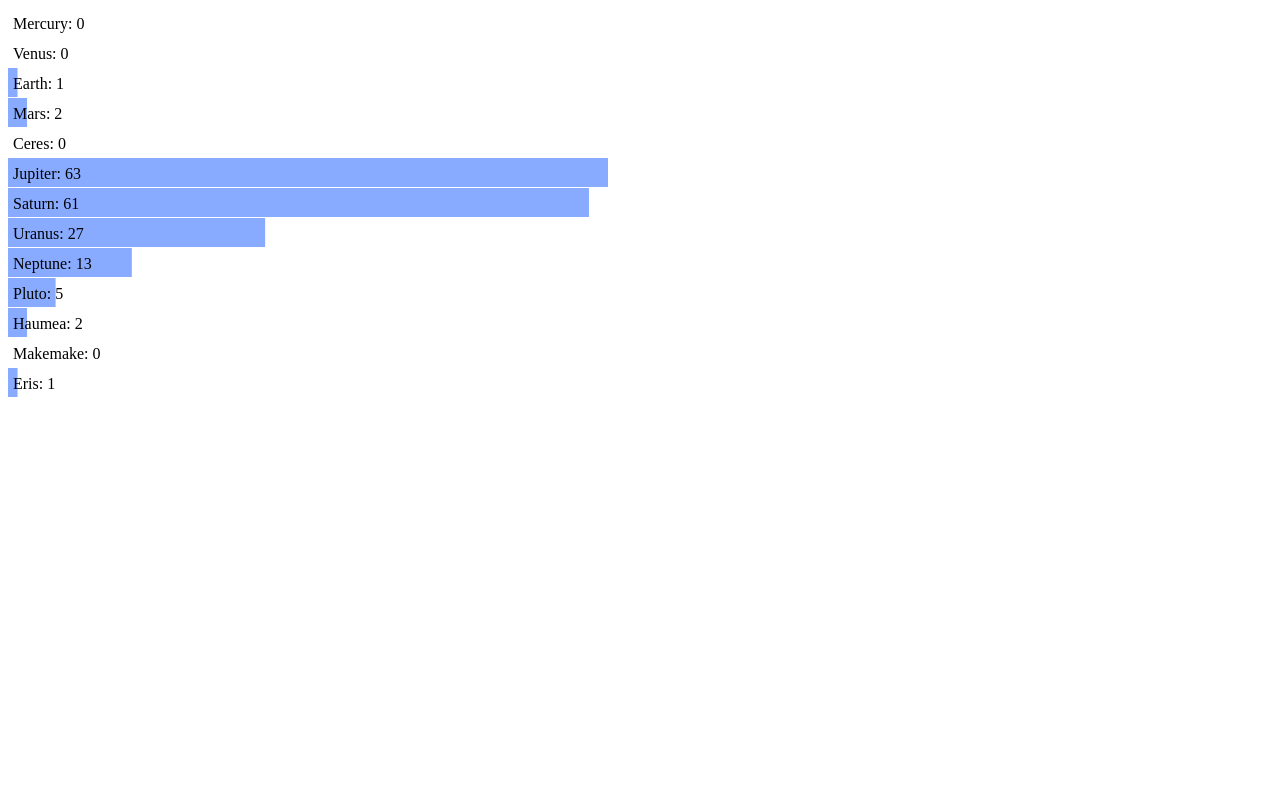
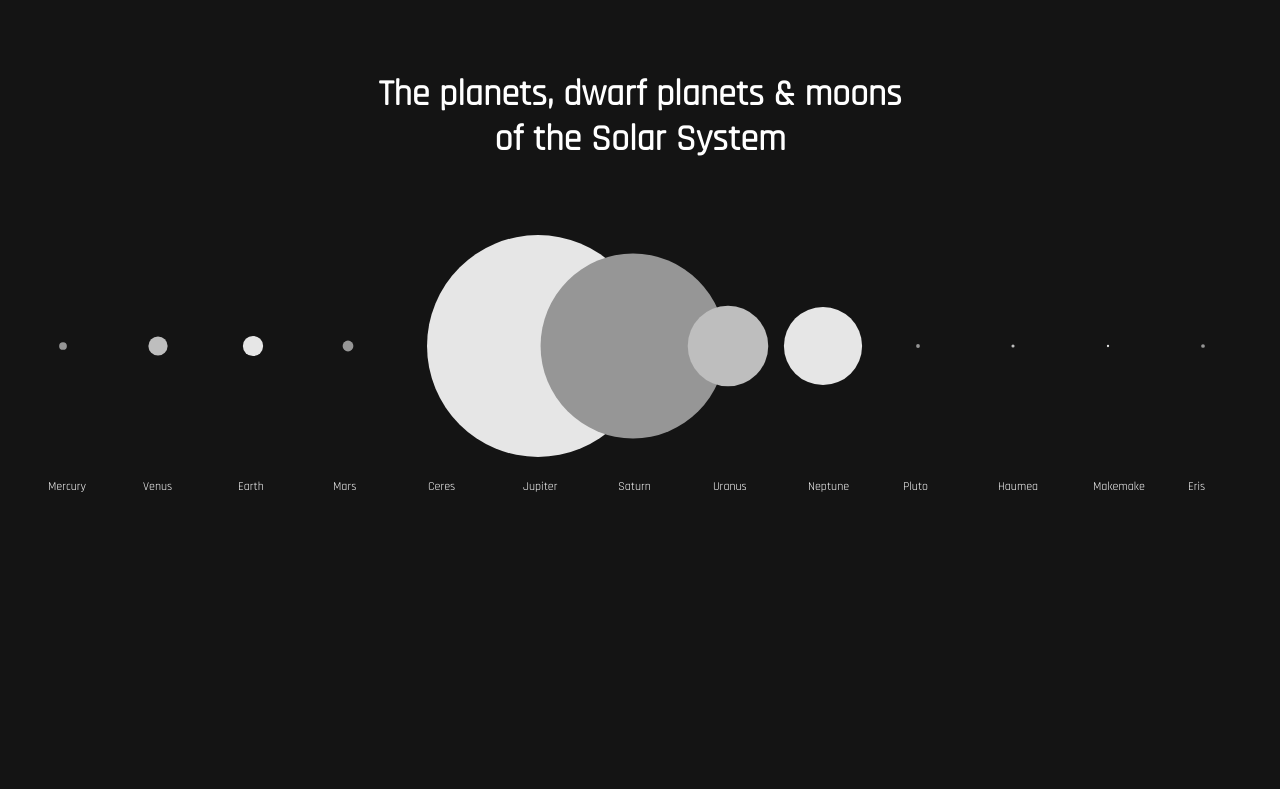
Before and after one commit to nandordevai/D3-sketches, a plain HTML site: page planets-moons/index.html in a window 1280 px wide. Drawn offline with nearby package versions, Linux system fonts and the light colour scheme.

Commit message:
add planets with relative size

```diff
--- a/planets-moons/index.html
+++ b/planets-moons/index.html
@@ -3,47 +3,79 @@
 
 <head>
     <meta charset="utf-8" />
-    <title>Planets & moons of the Solar System</title>
+    <title>Planets, dwarf planets & moons of the Solar System</title>
+    <link href="https://fonts.googleapis.com/css?family=Rajdhani" rel="stylesheet">
     <script src="https://d3js.org/d3.v5.min.js" charset="utf-8"></script>
     <style>
+
+      body, #chart {
+	  background: rgb(20, 20, 20);
+      }
+
+      .label, h1 {
+	  font-family: Rajdhani;
+	  fill: #fff;
+      }
+
+      .label {
+	  font-size: 12px;
+      }
+
+      h1 {
+	  font-size: 36px;
+	  text-align: center;
+	  width: 100%;
+	  color: #fff;
+	  margin-top: calc(2 * 36px);
+      }
+
     </style>
 
 </head>
 
 <body>
 
+  <h1>The planets, dwarf planets & moons<br>of the Solar System</h1>
+
 <svg id="chart"></svg>
 
 <script>
   d3.json('planets.json')
     .then((data) => { showChart(data.planets) });
-  const width = 600;
-  const barHeight = 30;
+  const height = 600;
+  const columnWidth = 95;
+  const scale = 00;
 
   function showChart(planets) {
       const scale = d3.scaleLinear()
-	    .domain([0, d3.max(planets.reduce((acc, curr) => {
-		acc.push(curr.moons.length);
-		return acc;
-	    }, []))])
-	    .range([0, width]);
+      	    .domain([0, d3.max(planets.reduce((acc, curr) => {
+      		acc.push(curr.moons.length);
+      		return acc;
+      	    }, []))])
+      	    .range([0, 0.05]);
+
+      const fillColors = i => {
+	  return `rgb(${Array(3).fill(150 + i * 40).join(', ')})`;
+      };
 
       const chart = d3.select('#chart')
-	    .attr('width', width)
-	    .attr('height', planets.length * barHeight);
-      const bar = chart.selectAll('g')
+	    .attr('width', planets.length * columnWidth)
+	    .attr('height', height);
+      const planet = chart.selectAll('g')
 	    .data(planets)
 	    .enter().append('g')
-	    .attr('transform', (d, i) => `translate(0, ${i * barHeight})`);
-      bar.append('rect')
-	  .attr('width', _ => scale(_.moons.length))
-	  .attr('height', barHeight - 1)
-	  .attr('fill', '#8af');
-      bar.append('text')
-	  .attr('x', 5)
-	  .attr('y', barHeight / 2)
+	    .attr('transform', (_, i) => `translate(${i * columnWidth + 40}, 320)`);
+      planet.append('circle')
+	  .attr('cx', 15)
+	  .attr('cy', -160)
+	  .attr('r', _ => scale(_.diameter))
+	  .style('fill', (_, i) => fillColors(i % 3));
+      planet.append('text')
+	  .attr('class', 'label')
+	  .attr('y', -20)
+	  .attr('x', 0)
 	  .attr('dy', '.35em')
-	  .text(_ => `${_.name}: ${_.moons.length}`);
+	  .text(_ => _.name);
   }
 </script>
 
```
